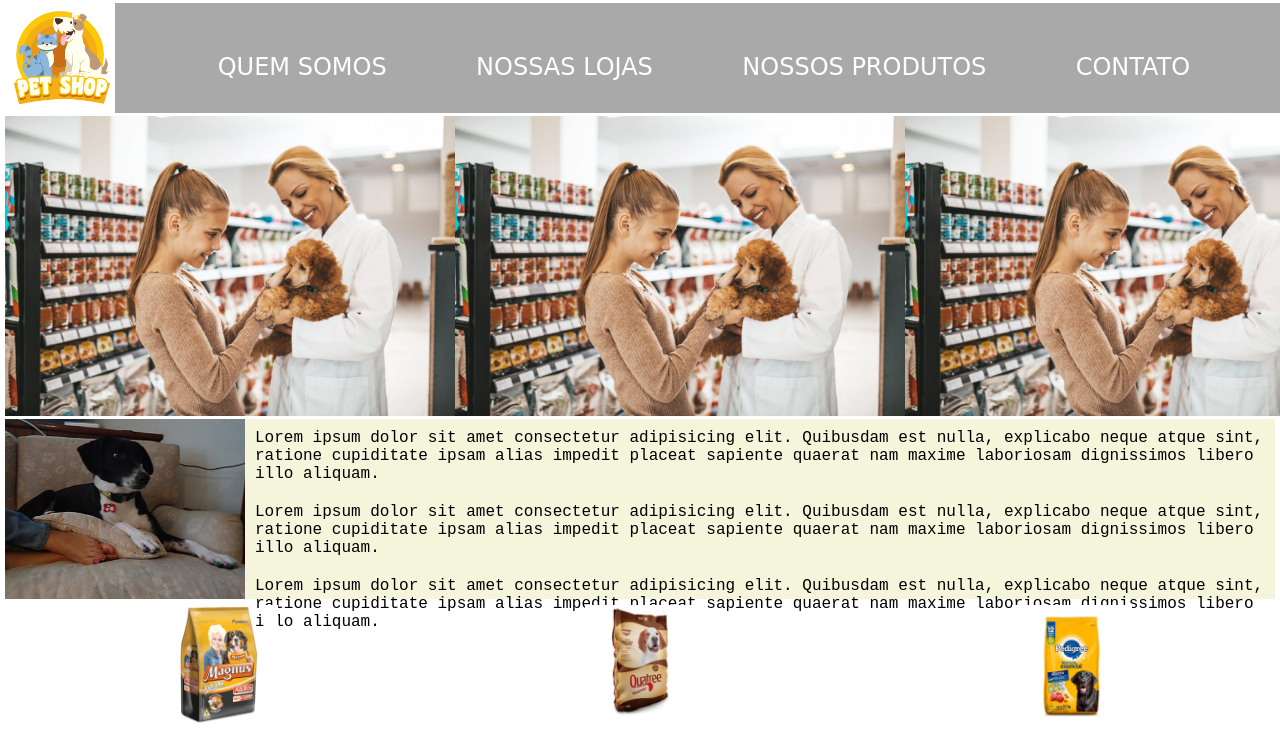
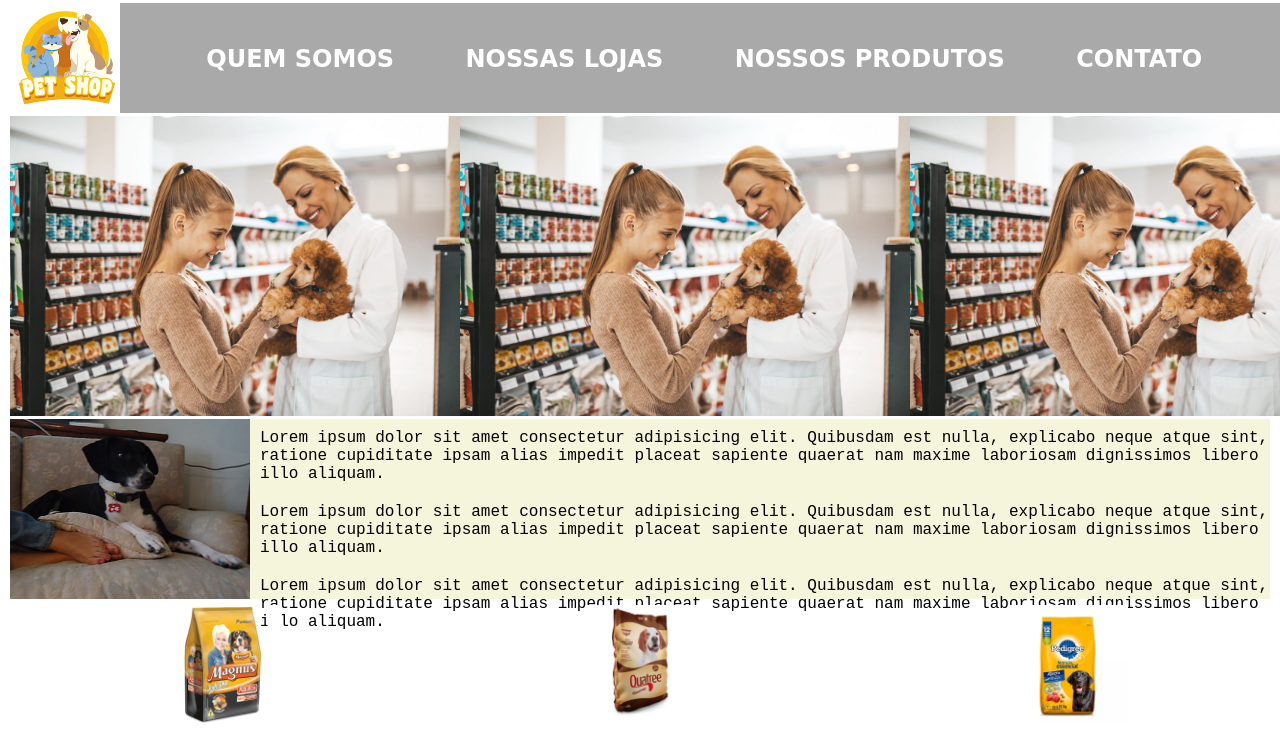
Before and after one commit to EdhuardoSViana/wireframe, a plain HTML site: page index.html in a window 1280 px wide. Shown: the top 732 px of the page. Drawn offline with Linux system fonts and the light colour scheme.

Commit message:
Atualização no footer.

```diff
--- a/css/style.css
+++ b/css/style.css
@@ -7,6 +7,7 @@
 
     height: 850px;
     font-family: 'Source Code Pro', monospace;
+    margin: 3px 5px;
 }
 
 header {
@@ -30,7 +31,7 @@
 
 #menu {
     width: 90%;
-    padding: 50px;
+    padding: 42px;
 }
 
 #menu ul {
@@ -133,5 +134,6 @@
     width: 25%;
     float: left;
     margin: 5px 10px;
+    background-color: snow;
     border: 2px dotted lightgreen;
 }
--- a/index.html
+++ b/index.html
@@ -16,10 +16,10 @@
 
         <div id="menu">
             <ul>
-                <li><a href="#" target="_blank">QUEM SOMOS</a></li>
-                <li><a href="#" target="_blank">NOSSAS LOJAS</a></li>
-                <li><a href="#" target="_blank">NOSSOS PRODUTOS</a></li>
-                <li><a href="#" target="_blank">CONTATO</a></li>
+                <li><a href="#" target="_blank"><strong>QUEM SOMOS</strong></a></li>
+                <li><a href="#" target="_blank"><strong>NOSSAS LOJAS</strong></a></li>
+                <li><a href="#" target="_blank"><strong>NOSSOS PRODUTOS</strong></a></li>
+                <li><a href="#" target="_blank"><strong>CONTATO</strong></a></li>
             </ul>
         </div>
     </header>
```
